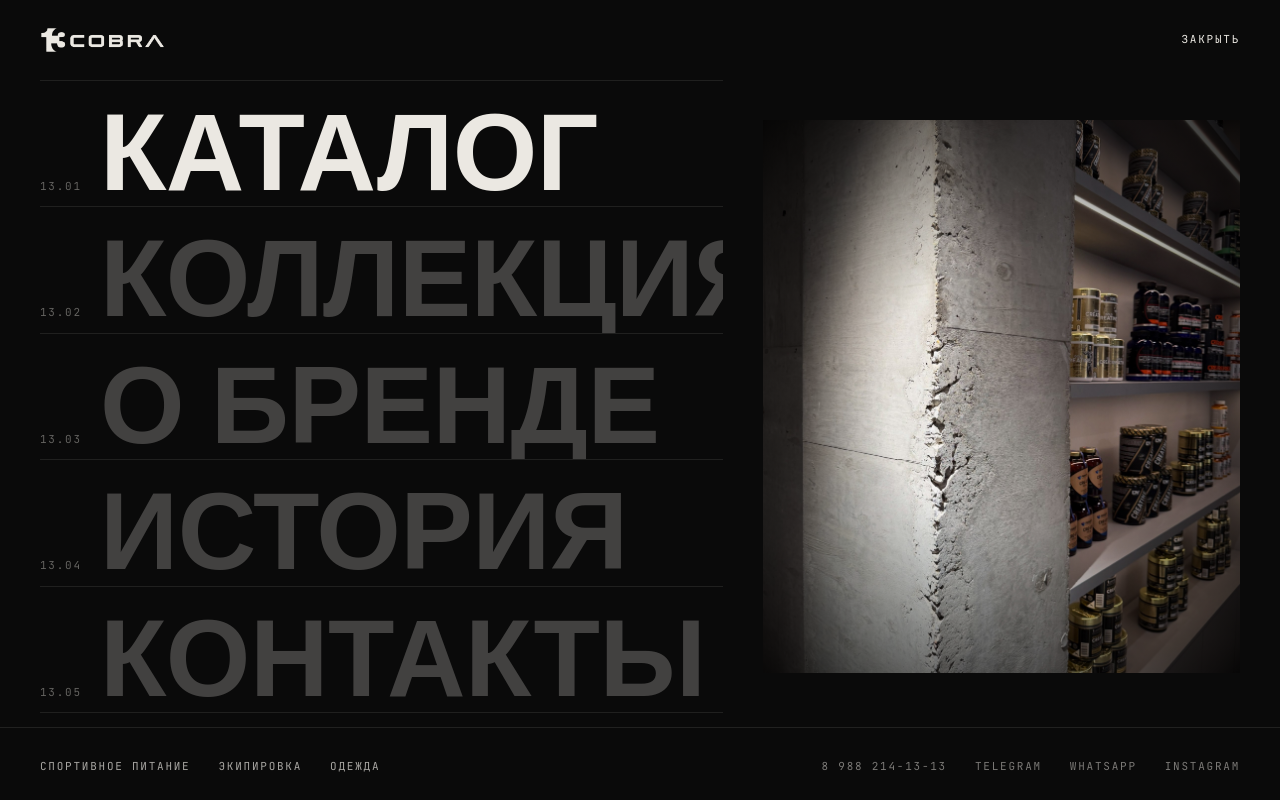
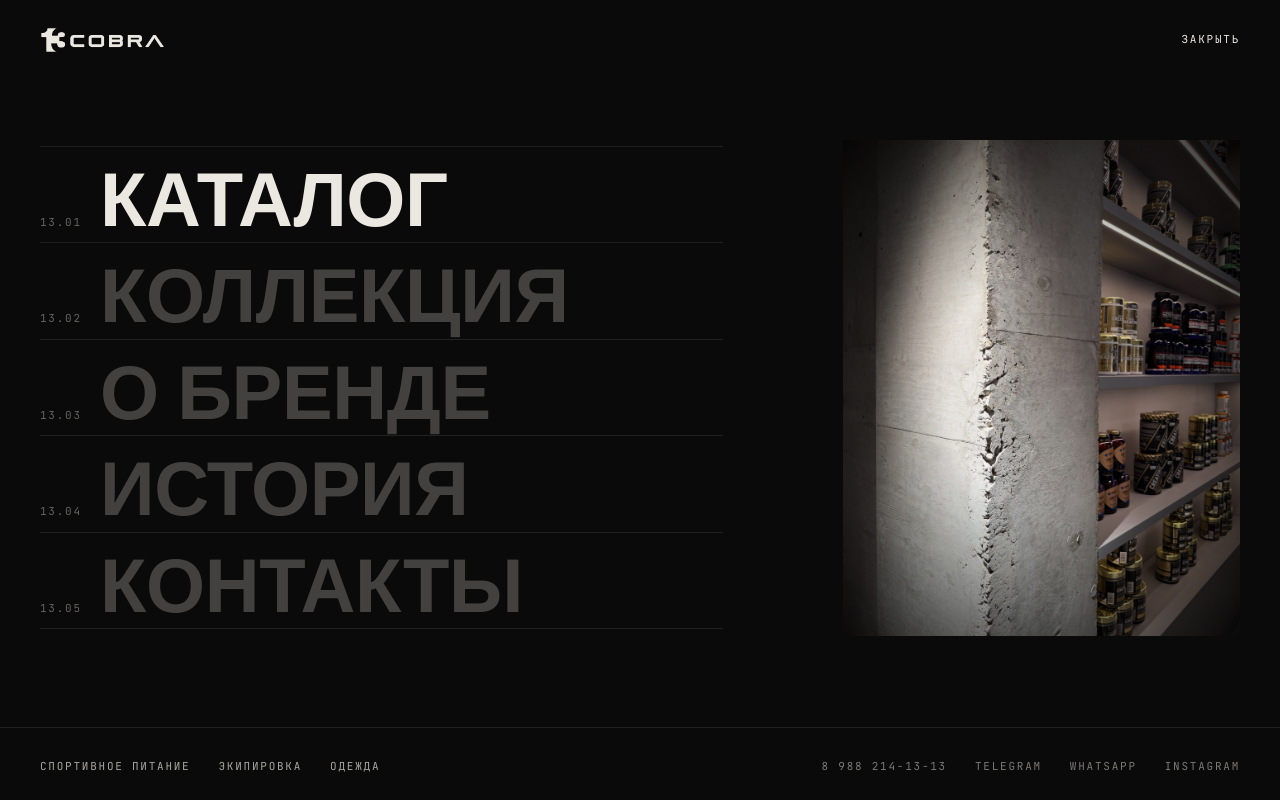
Before and after one commit to khanzele-dev/Cobra2.0, a Next.js app: page / in a window 1280 px wide. Both pictures are taken after a click on the button "МЕНЮ". Shown: the top 800 px of the page. Built offline with nearby package versions, Linux system fonts and the light colour scheme.

Commit message:
Logo in footer; menu items and side photo sized to fit above the bottom bar
Co-Authored-By: Claude Opus 5.5 <noreply@anthropic.com>

```diff
--- a/components/final-screen.tsx
+++ b/components/final-screen.tsx
@@ -1,7 +1,7 @@
 import Link from 'next/link'
 import { Line } from '@/components/reveal'
 import { Perforation } from '@/components/perforation'
-import { Wordmark } from '@/components/wordmark'
+import { Logo } from '@/components/logo'
 import { ADDRESS_FULL, INSTAGRAM_URL, MAP_URL, PHONE, PHONE_HREF, TELEGRAM_HANDLE, TELEGRAM_URL, WHATSAPP_URL } from '@/lib/contacts'
 import { SITE } from '@/lib/site'
 
@@ -19,7 +19,7 @@ export function FinalScreen() {
 
       <div className="relative mt-16 grid grid-cols-1 gap-10 border-t border-bone/10 pt-10 sm:grid-cols-2 lg:grid-cols-4 md:mt-20">
         <div>
-          <Link href="/" className="text-[13px]" aria-label="13 COBRA — на главную"><Wordmark /></Link>
+          <Link href="/" aria-label="13 COBRA — на главную"><Logo className="w-[140px]" /></Link>
           <p className="label mt-4 text-bone/45">Магазин · бренд · зал «Кобра»</p>
         </div>
         <div>
--- a/components/header.tsx
+++ b/components/header.tsx
@@ -108,7 +108,7 @@ export function Header() {
             </div>
 
             <div className="grid flex-1 grid-cols-1 gap-10 overflow-y-auto px-5 pb-8 md:px-10 lg:grid-cols-12">
-              <ul className="flex flex-col justify-center lg:col-span-7" onMouseLeave={() => setHover(0)}>
+              <ul className="flex flex-col justify-center-safe lg:col-span-7" onMouseLeave={() => setHover(0)}>
                 {MAIN.map((l, i) => (
                   <li key={l.href} className="overflow-hidden border-b border-bone/10 first:border-t">
                     <m.div initial={{ y: '110%' }} animate={{ y: '0%' }} transition={{ duration: 1.1, delay: 0.25 + i * 0.07, ease: EASE }}>
@@ -121,7 +121,9 @@ export function Header() {
                       >
                         <span className="label w-10 text-bone/40">13.{String(i + 1).padStart(2, '0')}</span>
                         <span
-                          className={`display text-[clamp(2.75rem,8.5vw,7.5rem)] transition-all duration-700 ease-[var(--ease-cine)] group-hover:translate-x-3 ${
+                          // размер зависит и от высоты экрана: пять пунктов + нижняя строка помещаются на низком ноутбуке
+                          style={{ fontSize: 'clamp(2.25rem, min(6.5vw, 9.5svh), 6rem)' }}
+                          className={`display transition-all duration-700 ease-[var(--ease-cine)] group-hover:translate-x-3 ${
                             hover === i ? 'text-bone' : 'text-bone/35 lg:text-bone/25'
                           }`}
                         >
@@ -134,7 +136,7 @@ export function Header() {
               </ul>
 
               <div className="relative hidden lg:col-span-5 lg:block">
-                <div className="absolute inset-y-10 right-0 w-full overflow-hidden bg-char">
+                <div className="absolute right-0 top-1/2 aspect-[4/5] max-w-full -translate-y-1/2 overflow-hidden bg-char" style={{ height: 'min(62svh, 100%)' }}>
                   <AnimatePresence mode="popLayout">
                     <m.div
                       key={hover}
```
